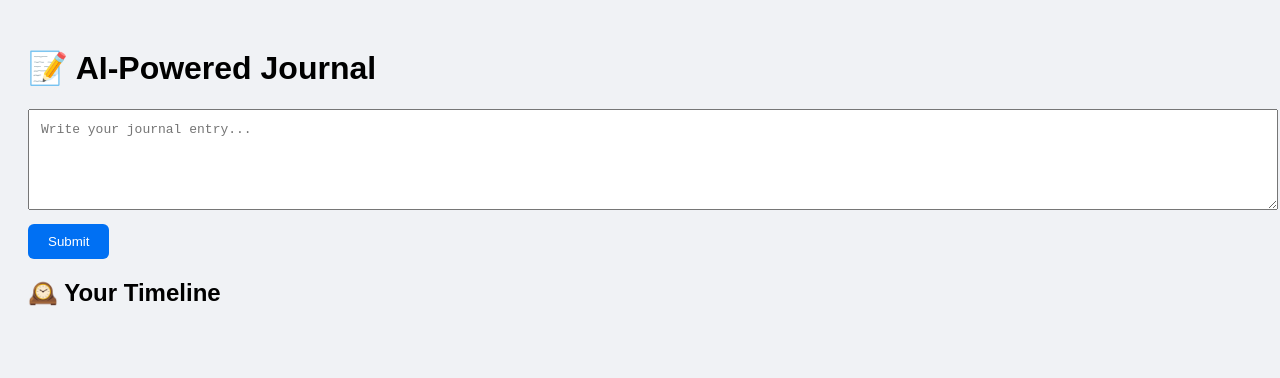
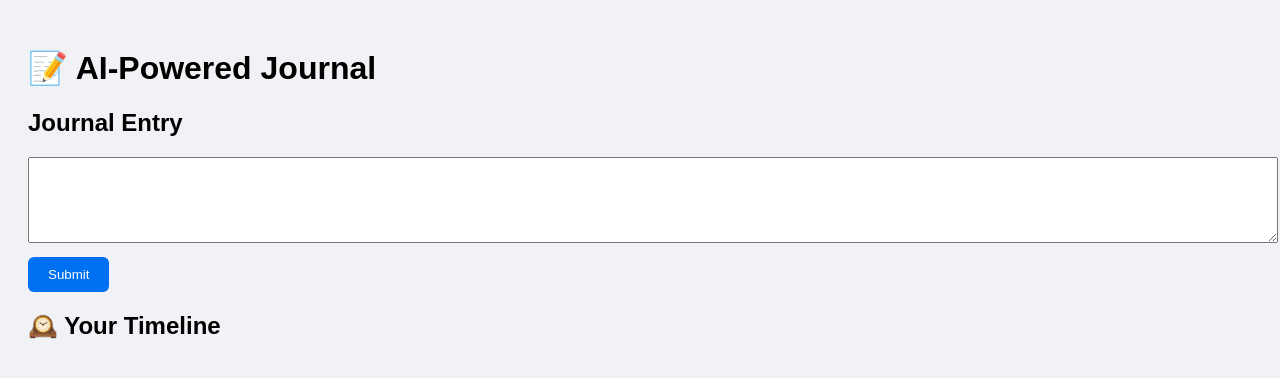
Before and after one commit to krishramoju2/Ai-journal, a React (Create React App) app: page / in a window 1280 px wide. Shown: the top 378 px of the page. Built offline with nearby package versions, Linux system fonts and the light colour scheme.

Commit message:
Update JournalForm.js

```diff
--- a/src/JournalForm.js
+++ b/src/JournalForm.js
@@ -1,60 +1,48 @@
-import React, { useState } from "react";
+// src/JournalForm.js
+import { useState } from 'react';
 
 function JournalForm() {
-  const [text, setText] = useState("");
-
-  const summarize = async (input) => {
-    const response = await fetch("https://api.openai.com/v1/chat/completions", {
-      method: "POST",
-      headers: {
-        "Content-Type": "application/json",
-        Authorization: `Bearer ${process.env.REACT_APP_OPENAI_API_KEY}`,
-      },
-      body: JSON.stringify({
-        model: "gpt-3.5-turbo",
-        messages: [
-          {
-            role: "user",
-            content: `Summarize this and detect mood:\n${input}`,
-          },
-        ],
-        max_tokens: 60,
-      }),
-    });
-
-    const data = await response.json();
-    return data.choices[0].message.content;
-  };
+  const [entry, setEntry] = useState('');
+  const [response, setResponse] = useState('');
+  const [loading, setLoading] = useState(false);
 
   const handleSubmit = async (e) => {
     e.preventDefault();
-    const summary = await summarize(text);
+    setLoading(true);
+    setResponse('');
 
-    const newEntry = {
-      id: Date.now(),
-      text,
-      summary,
-      timestamp: new Date().toLocaleString(),
-    };
+    const res = await fetch('/api/chat', {
+      method: 'POST',
+      headers: { 'Content-Type': 'application/json' },
+      body: JSON.stringify({ message: entry })
+    });
 
-    const entries = JSON.parse(localStorage.getItem("entries") || "[]");
-    entries.push(newEntry);
-    localStorage.setItem("entries", JSON.stringify(entries));
-    setText("");
-    window.location.reload();
+    const data = await res.json();
+    if (data.choices) {
+      setResponse(data.choices[0].message.content);
+    } else {
+      setResponse('Error: ' + JSON.stringify(data));
+    }
+    setLoading(false);
   };
 
   return (
-    <form onSubmit={handleSubmit}>
-      <textarea
-        value={text}
-        onChange={(e) => setText(e.target.value)}
-        placeholder="Write your journal entry..."
-        rows="5"
-        required
-      />
-      <button type="submit">Submit</button>
-    </form>
+    <div>
+      <h2>Journal Entry</h2>
+      <form onSubmit={handleSubmit}>
+        <textarea
+          value={entry}
+          onChange={(e) => setEntry(e.target.value)}
+          rows="4"
+          cols="50"
+        />
+        <br />
+        <button type="submit" disabled={loading}>
+          {loading ? 'Thinking...' : 'Submit'}
+        </button>
+      </form>
+      {response && <p><strong>AI:</strong> {response}</p>}
+    </div>
   );
 }
 
```
